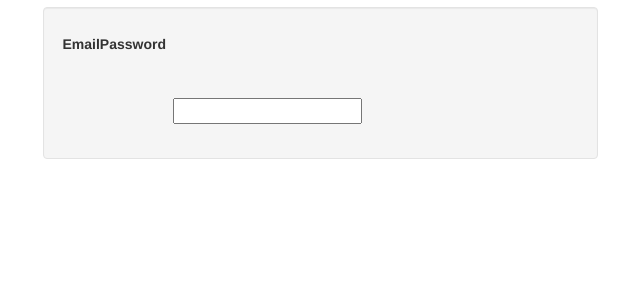
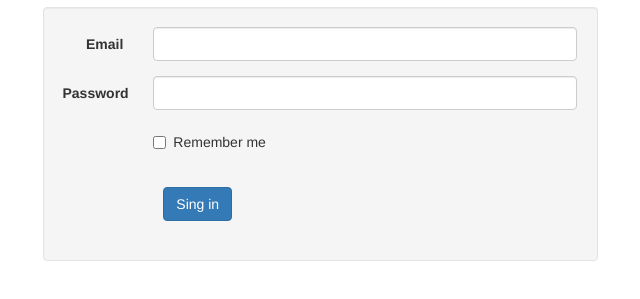
Before and after one commit to lesyapisha/Test, a plain HTML site: page main.html in a window 1280 px wide. Shown: the part 63-362 px from the top of the page, without its empty margins (320-960 px from the left). Drawn offline with Linux system fonts and the light colour scheme.

Commit message:
rendering of login page

```diff
--- a/js/test.js
+++ b/js/test.js
@@ -1,3 +1,14 @@
+
+(function renderLoginPage(global){
+
+	var container = createElement('div', 'container login-wrapper', document.body);
+		var row = createElement('div', 'row', container);
+			var col = createElement('div', 'col-md-6 col-md-offset-3', row);
+				var h1 = createElement('h1', '', col);
+					text = document.createTextNode('Please sign in');
+					h1.appendChild(text);
+				var formHorizontal = createElement('form','form-horizontal well', col);
+
 
 	//it is a function, that create new DOM element
 	function createElement(tagName, ClassName, parent){
@@ -10,25 +21,56 @@ function createElement(tagName, ClassName, parent){
 		return newElem;
 	}
 
-var container = createElement('div', 'container login-wrapper', document.body);
-	var row = createElement('div', 'row', container);
-		var col = createElement('div', 'col-md-6 col-md-offset-3', row);
-			var h1 = createElement('h1', '', col);
-				text = document.createTextNode('Please sign in');
-				h1.appendChild(text);
-			var formHorizontal = createElement('form','form-horizontal well', col);
+
+
+	//this function creates input data place
+	function renderInputRow(inputType, text){
+
 		var formGroup = createElement('div', 'form-group', formHorizontal);
 			var labelForEmail = createElement('label','col-sm-2 control-label',formGroup);
-						text = document.createTextNode('Email')
-						labelForEmail.appendChild(text);
+				textInside = document.createTextNode(text)
+				labelForEmail.appendChild(textInside);
 			var divCol = createElement('div','col-sm-10',formGroup);
-				var formGroup = createElement('div', 'form-group', formHorizontal);
-					var labelForPassword = createElement('label','col-sm-2 control-label',formGroup);
-						textLabel = document.createTextNode('Password');
-						labelForEmail.appendChild(textLabel);
-					var divCol = createElement('div','col-sm-10',formGroup);
+				var input = createElement('input','form-control', divCol)
+					input.type = inputType;
+	}
+
+
+	function renderCheckboxRow(inputType, text){
+
 		var formGroup = createElement('div', 'form-group', formHorizontal);
 			var divCol = createElement('div','col-sm-offset-2 col-sm-10',formGroup);
 				var div = createElement('div','checkbox', divCol);
 					var label = createElement('label','', div);
 						var input = createElement('input','',label);
+							input.type = inputType;
+							textCheckbox = document.createTextNode(text);
+							label.appendChild(textCheckbox);
+
+
+	}
+
+	function renderSubmitRow(buttonType, text){
+
+		var formGroup = createElement('diu', 'form-group', formHorizontal);
+			var divCol = createElement('div', 'col-sm-offset-2 col-sm-10', formGroup);
+				var button = createElement('button', 'btn btn-primary', divCol);
+					button.type = buttonType;
+					textInButton = document.createTextNode(text);
+					button.appendChild(textInButton);
+
+
+	}
+
+
+	function renderForm(){
+
+		renderInputRow('email','Email');
+		renderInputRow('password','Password');
+		renderCheckboxRow('checkbox','Remember me');
+		renderSubmitRow('submit','Sing in');
+
+	}
+
+	renderForm();
+})(window);
```
Also changed, not shown: login.html (+1 -0 lines). Lines whose indentation alone changed are shown as unchanged.
